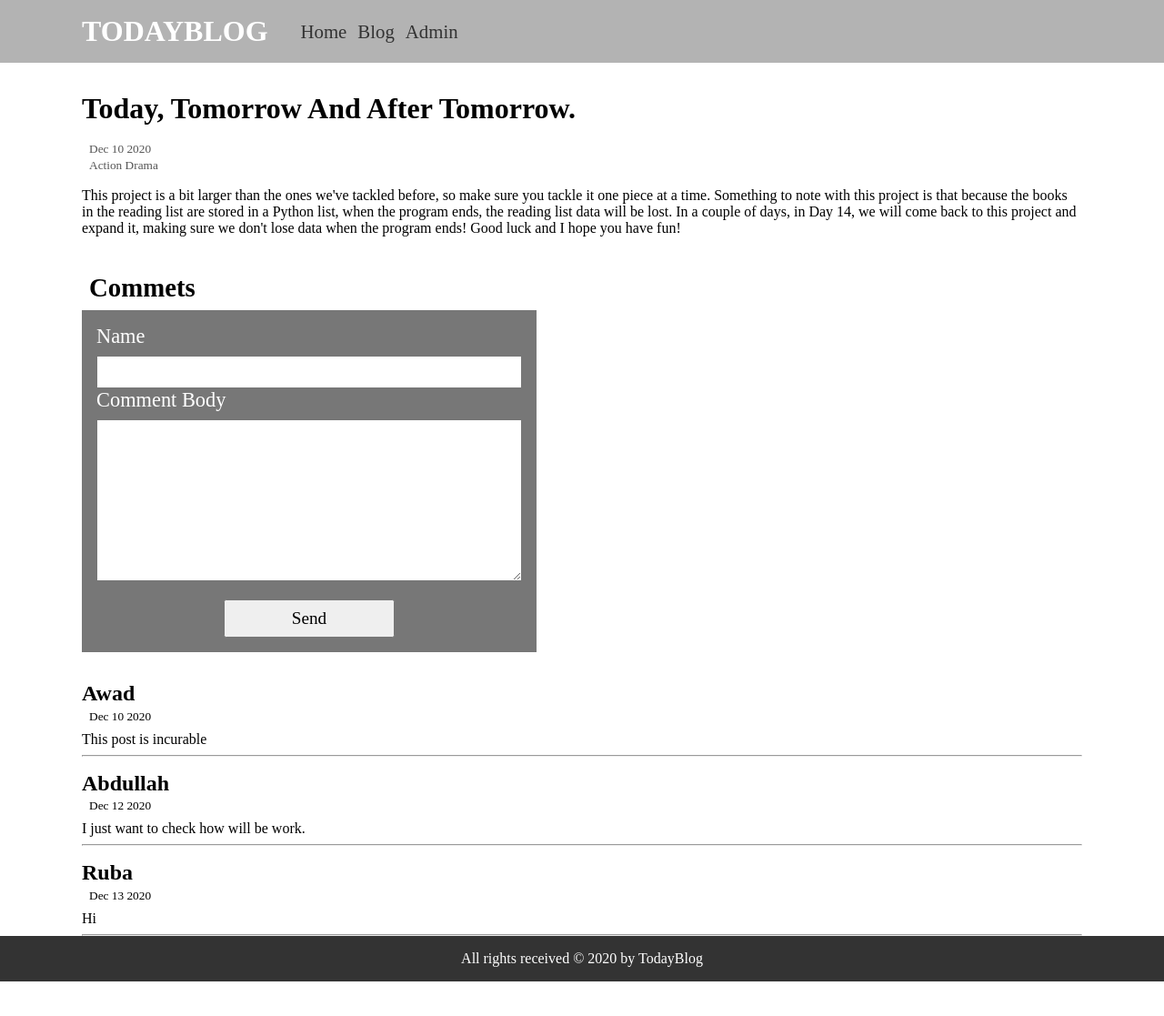
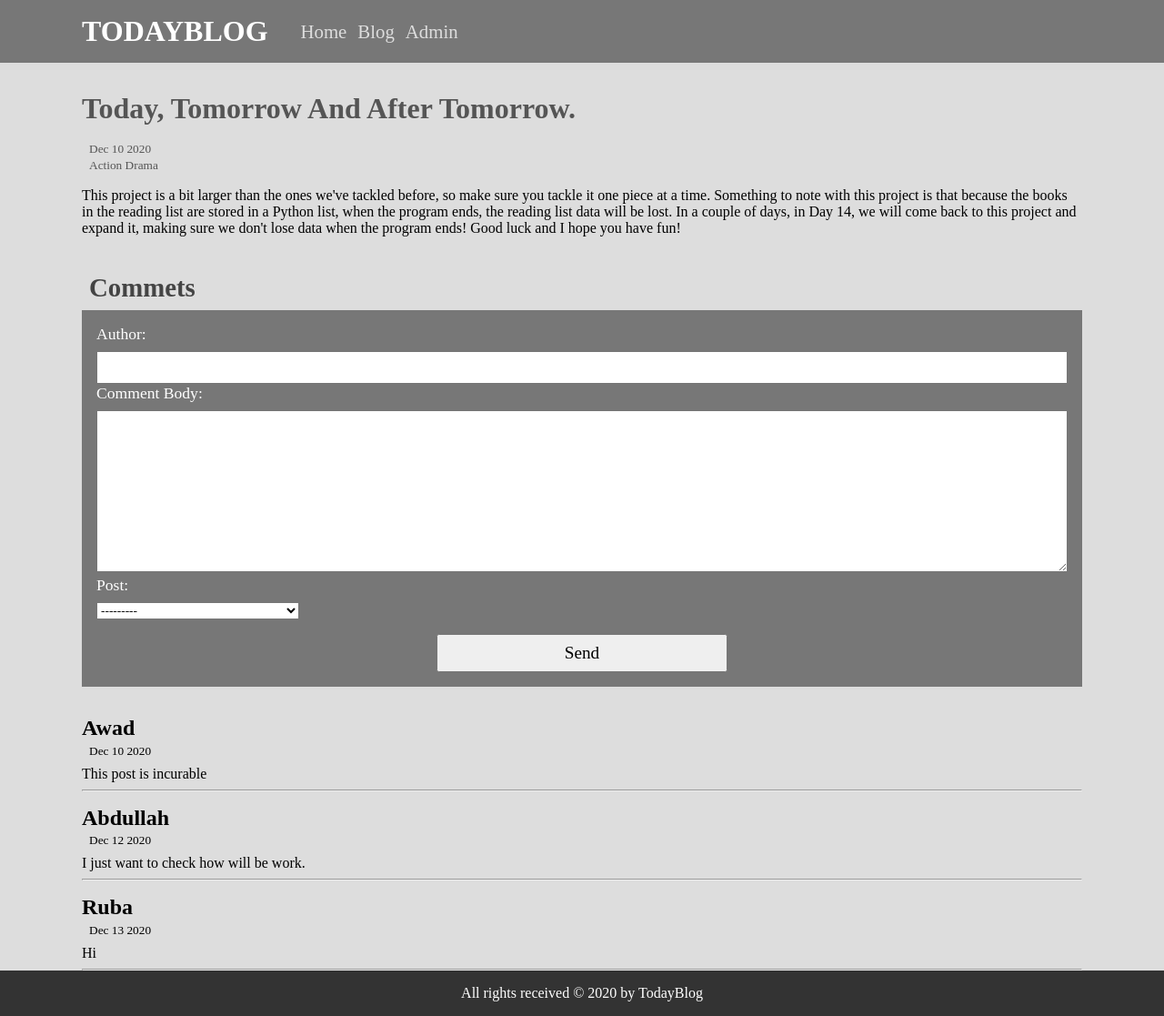
Before and after one commit to BenAwad95/BlogWithComments, a Django app: page /blog/post/1/ in a window 1280 px wide. Shown: the whole page at 91% size. Before the commit the page ends 1079 px from the top, so only its background shows below. Run offline with Django 3.2, Linux system fonts and the light colour scheme; data comes from the database, SQL or seed files in the repository; both versions use the stored data as it was after the commit.

Commit message:
last chnages
linked landing page & style the font size and color contrast

```diff
--- a/blogApp/models.py
+++ b/blogApp/models.py
@@ -1,5 +1,7 @@
 from django.db import models
+from django.db.models import fields
 from django.urls import reverse
+from django.forms import ModelForm
 class Category(models.Model):
     name = models.CharField(verbose_name='gategory', max_length=20)
 
@@ -30,3 +32,8 @@ class Comment(models.Model):
 
     def get_absolute_url(self):
         return reverse("blogApp:post_detail", kwargs={"pk": self.pk})
+
+class CommentFormModel(ModelForm):
+    class Meta:
+        model = Comment
+        fields = ['author', 'body', 'post']
--- a/blogApp/views.py
+++ b/blogApp/views.py
@@ -1,9 +1,9 @@
 from django.shortcuts import render, get_object_or_404
 from datetime import datetime
-from .models import Post, Comment, Category
+from .models import Post, Comment, CommentFormModel
 
 # * import view generic
-from django.views.generic import ListView, DetailView, CreateView
+from django.views.generic import ListView
 
 class PostView(ListView):
     model = Post
@@ -17,11 +17,13 @@ class PostView(ListView):
 
 def post_detail(request, pk):
     post = get_object_or_404(Post, pk=pk)
+    form = CommentFormModel()
     if request.method == 'POST':
         author = request.POST.get('name')
         body = request.POST.get('body')
         Comment.objects.create(author=author, body=body, post=post, created_on=datetime.now())
     context = {
-        'object':post
+        'object':post,
+        'form': form
     }
     return render(request, 'blogApp/post_detail.html', context=context)
--- a/static/css/style.css
+++ b/static/css/style.css
@@ -3,6 +3,10 @@
     padding: 0;
     box-sizing: border-box;
     font-family: 'cascadia code';
+}
+
+body{
+    background-color: #ddd;
 }
 
 .container{
@@ -11,7 +15,7 @@
 }
 
 #main-header{
-    background-color: hsl(0, 0%, 70%);
+    background-color: #777;
     padding: 1rem;
 }
 
@@ -39,7 +43,7 @@
 
 #main-nav ul li a {
     text-decoration: none;
-    color: #333;
+    color: #ddd;
     font-size: 1.3rem;
     transition: color 0.3s ease-in-out;
 }
@@ -60,9 +64,11 @@ main{
     justify-content: center;
 }
 
-#greeting h2 {
-    font-size: 3rem;
+#greeting h2#landing-heading {
+    font-size: 4rem;
     padding: 1rem;
+    color: #333;
+
 }
 
 #greeting a {
@@ -92,6 +98,7 @@ h2.heading-2{
     padding: 1rem 0;
     font-size: 2rem;
     text-transform: uppercase;
+    color: #333;
 }
 
 .post-box{
@@ -104,17 +111,19 @@ h2.heading-2{
 
 .post-box h3 a{
     text-decoration: none;
-    color: #777;
+    color: #444;
     font-size: 1.5rem;
 }
 
 .post-box h3 a:hover{
-    color: #333;
+    text-shadow: 0 0 30px rgba(0, 0, 0, 0.4);
+
 }
 
 .post-box small{
     padding-left: 0.5rem;
     color: #555;
+    font-size: 0.7rem;
 }
 
 .post-box p{
@@ -126,6 +135,7 @@ h2.heading-2{
 h2 {
     padding: 1rem 0;
     font-size: 2rem;
+    color: #555;
 }
 
 .post-box-detail{
@@ -145,19 +155,20 @@ h2 {
 h3.comment-heading{
     font-size: 1.8rem;
     padding: 0.5rem;
+    color: #444;
 }
 
 form{
     padding: 1rem;
     background-color: #777;
     color: #333;
-    width: 500px;
+    /* width: 500px; */
     margin-bottom: 2rem;
 }
 
 form label{
     color: white;
-    font-size: 1.4rem;
+    font-size: 1.1rem;
     text-transform: capitalize;
     padding-bottom: 0.5rem;
     display: block;
@@ -169,7 +180,7 @@ form input, form textarea {
 }
 
 form input[type='submit']{
-    width: 40%;
+    width: 30%;
     display: block;
     cursor: pointer;
     margin: auto;
--- a/templates/base.html
+++ b/templates/base.html
@@ -27,9 +27,9 @@
         <div class="container">
             {% block content %}
                 <div id="greeting">
-                    <h2>welcome to today blog</h2>
+                    <h2 id = 'landing-heading'>welcome to today blog</h2>
                     <p>today blog is one of the best blog in the tech field</p>
-                    <a href="#" class="btn btn-prt">Our Blog</a>
+                    <a href={% url 'blogApp:post_list' %} class="btn btn-prt">Our Blog</a>
                 </div>
             {% endblock content %}
         </div>
--- a/templates/blogApp/post_detail.html
+++ b/templates/blogApp/post_detail.html
@@ -15,10 +15,11 @@
         <h3 class='comment-heading'>Commets</h3>
         <form method="post">
             {% csrf_token %}
-            <label for="name">Name</label>
+            {% comment %} <label for="name">Name</label>
             <input type="text" name="name" id="author_comment">
             <label for="body">Comment Body</label>
-            <textarea name="body" id="comment-body" cols="30" rows="10"></textarea>
+            <textarea name="body" id="comment-body" cols="30" rows="10"></textarea> {% endcomment %}
+            {{ form }}
             <input type="submit" value="Send">
         </form>
         {% for comment in object.comment_set.all %}
```
Also changed, not shown: db.sqlite3.
